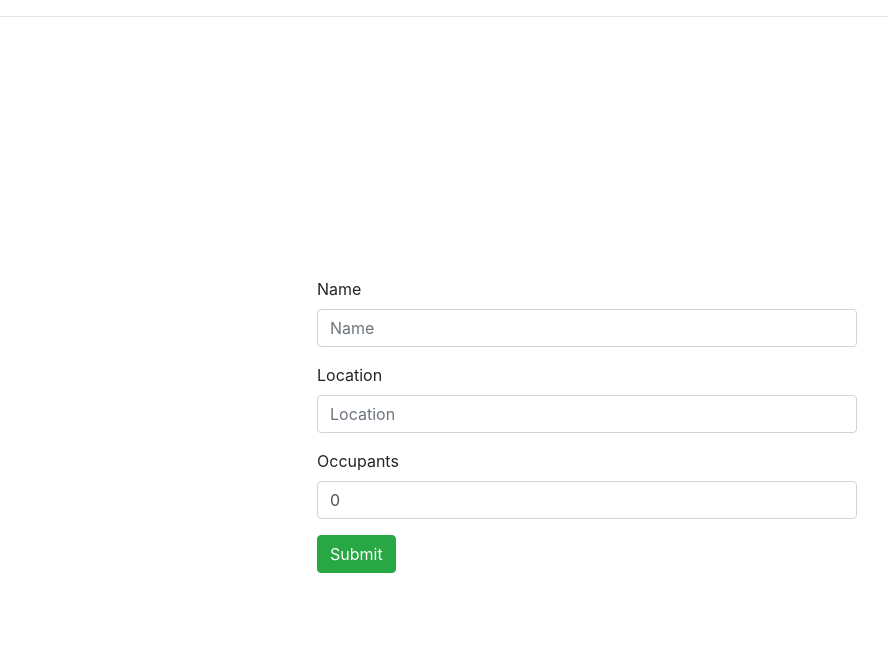
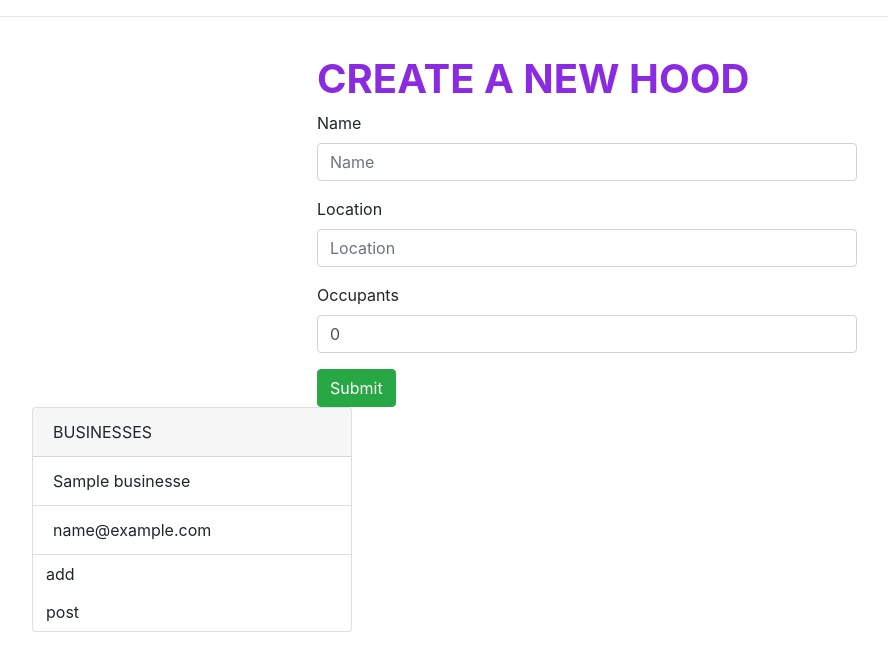
Before and after one commit to BeatriceWambui/my-neighbourhood, a Django app: page /hoods/ in a window 1280 px wide. Shown: the part 116-787 px from the top of the page, without its empty margins (53-941 px from the left). Run offline with Django 3.2, Linux system fonts and the light colour scheme; tables that the repository leaves empty hold one stand-in row (values such as "Sample post"); some libraries are stand-ins or nearby versions.

Commit message:
display businesses in the upload.html template

```diff
--- a/neighbour/templates/blueprint/upload.html
+++ b/neighbour/templates/blueprint/upload.html
@@ -4,10 +4,10 @@
 {{block.super}}
 
 <div class="container" style="margin-top:3%">
-    <div class="row" style="padding-top:20%">
+    <div class="row">
     <div class="col-md-3"></div>
     <div class="col-md-6"  >
-
+        <h1><b> CREATE A NEW HOOD </b></h1>
     <form action="{% url 'neighbourhood' %}" method="POST" enctype="multipart/form-data">
         {% csrf_token %}
         {% bootstrap_form form layout='inline' %}
@@ -18,7 +18,23 @@
 
     <div class="col-md-3" style="padding-bottom:27.6%"></div>
     </div>
+    <div class="card-columns">
+    {% for biashara in business %}
+<div class="card" style="width: 20rem;">
+    <div class="card-header">
+      BUSINESSES
+    </div>
+    <ul class="list-group list-group-flush">
+      <li class="list-group-item">{{biashara.business_name}}</li>
+      <li class="list-group-item">{{biashara.business_email}} </li>
+    </ul>
+    <a href="{% url 'business' %}"> <button class="btn btn-default">add</button></a> &nbsp; &nbsp; &nbsp; &nbsp; &nbsp;
+    &nbsp; &nbsp; &nbsp; &nbsp; &nbsp; &nbsp; &nbsp; &nbsp; &nbsp; &nbsp; &nbsp; &nbsp; &nbsp; &nbsp; &nbsp; &nbsp; &nbsp; &nbsp;
+    <a href="/post"><button class="btn btn-default"> post</button></a>
 
+  </div>
+{% endfor%}
+</div>
 </div>
 
 {% endblock %}
```
